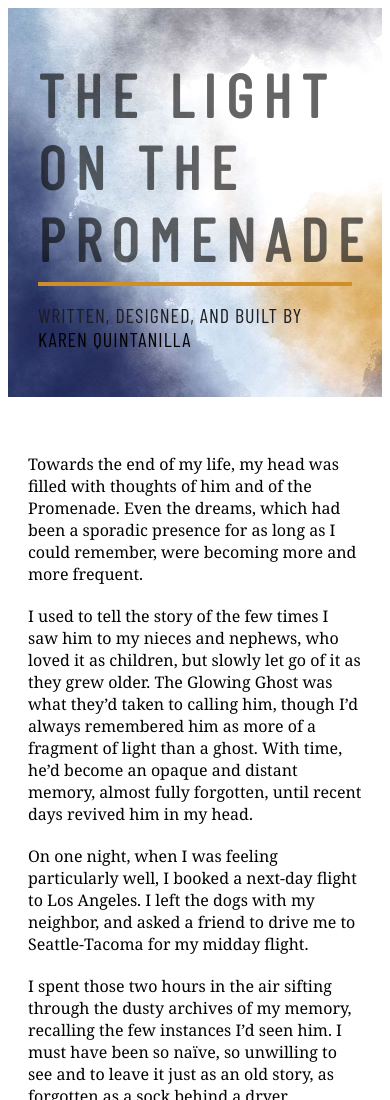
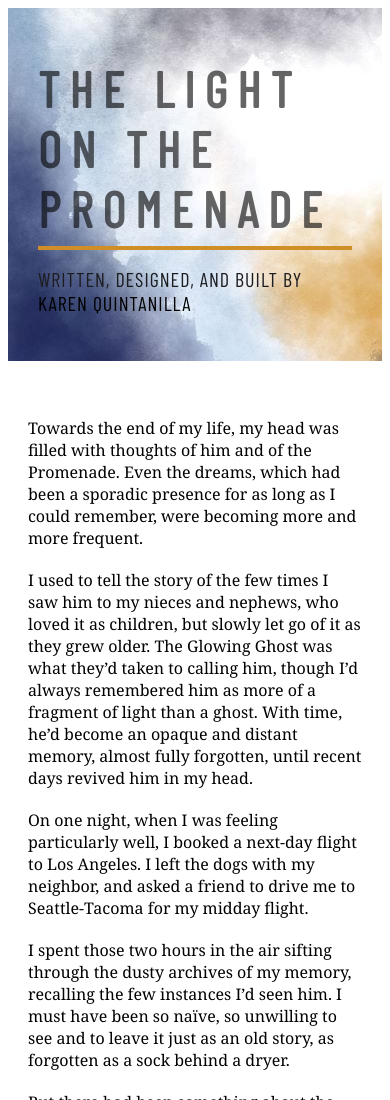
Before and after one commit to karenmq/promenade, a plain HTML site: page index.html in a window 390 px wide. Shown: the top 1100 px of the page. Drawn offline with nearby package versions, Linux system fonts and the light colour scheme; a web font is replaced by a local one.

Commit message:
updated css for mobile

```diff
--- a/styles.css
+++ b/styles.css
@@ -192,7 +192,7 @@ p {
     }
 }
 
-@media screen and (max-width: 751px){
+@media screen and (max-width: 500px){
 
     a {
         color: #CF8E26;
@@ -203,7 +203,7 @@ p {
     }
 
     h1 {
-        font-size: 60px;
+        font-size: 50px;
     }
 
     ol {
```
